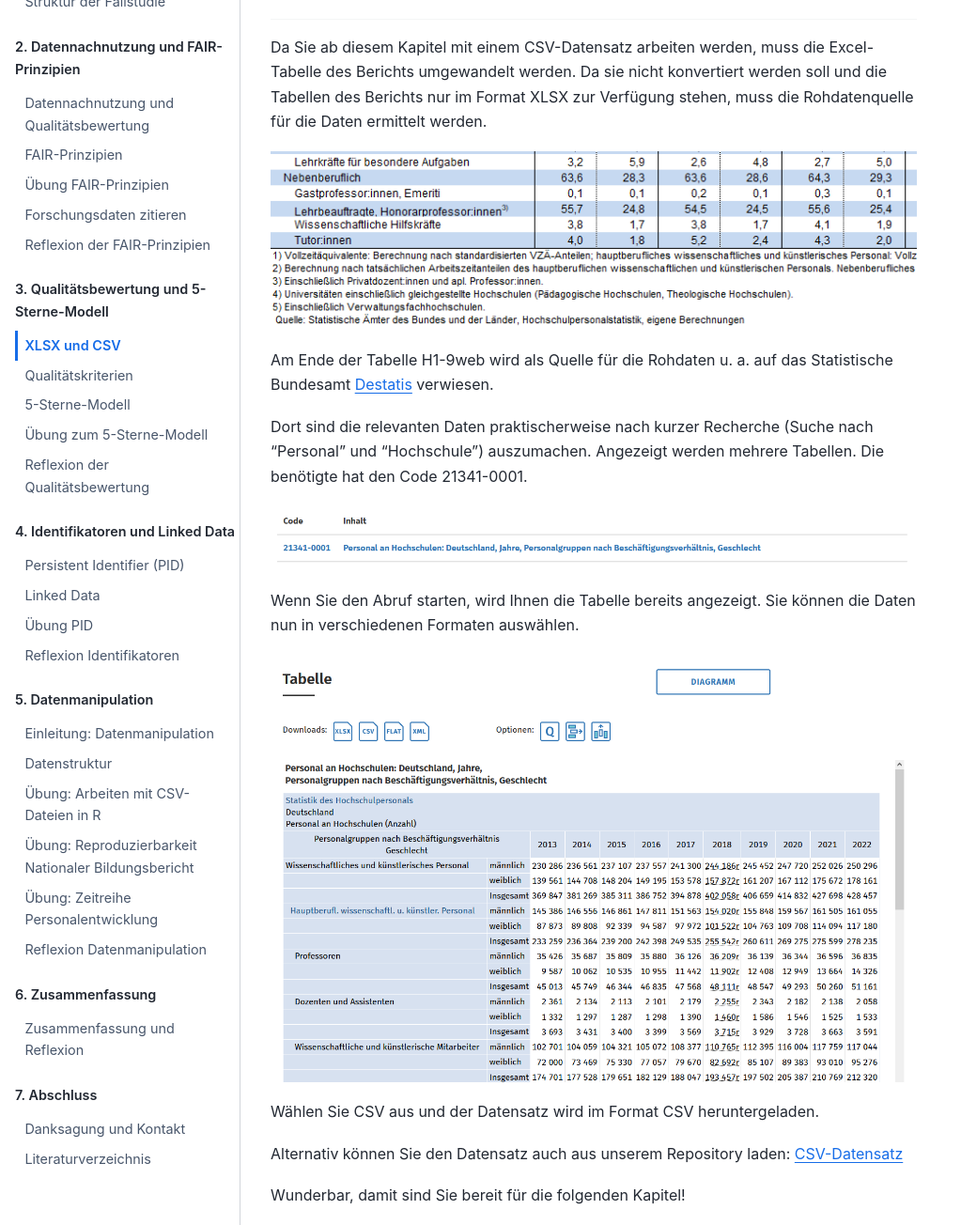
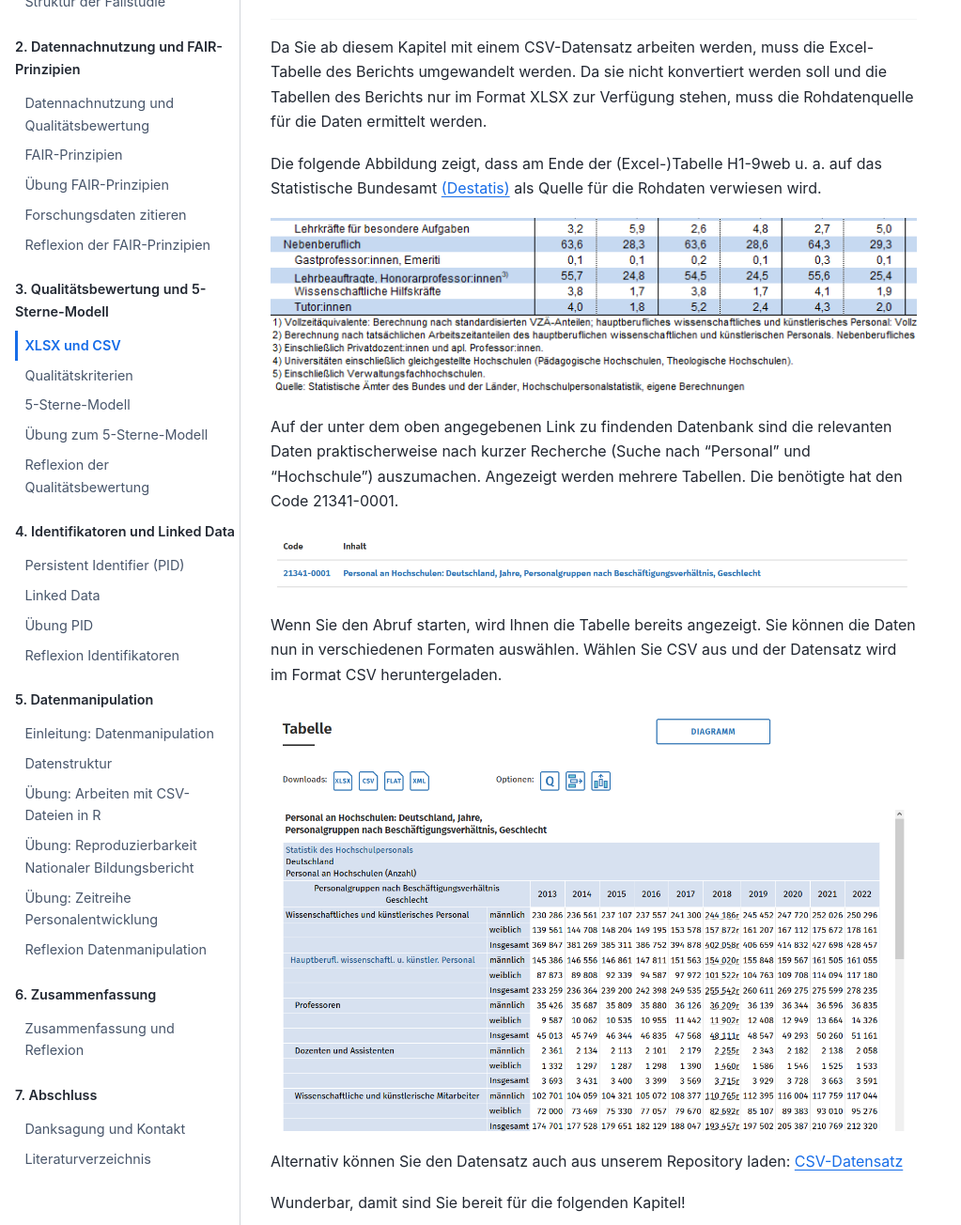
Before and after one commit to quadriga-dk/Tabelle-Fallstudie-1, a Jupyter Book: the page built from Markdown/10_XLSXundCSV.md, in a window 1280 px wide and 1400 px high, scrolled down 658 px, cut to the strip 96-1400 px from the top of the window. Shown: the whole strip at 94% size, without its empty margins (0-1023 px from the left). Built offline with Jupyter Book 1.0.4 settings and Sphinx 7.4.7 and the Sphinx Book theme 1.1.4, drawn with Linux system fonts in a browser that asks for light colours.

Commit message:
Update 10_XLSXundCSV.md

```diff
--- a/Markdown/10_XLSXundCSV.md
+++ b/Markdown/10_XLSXundCSV.md
@@ -3,7 +3,7 @@
 
 Als Einstieg in das Kapitel Qualitätsbewertung, lassen Sie uns noch einmal einen Blick auf die Daten werfen. Aus der Bewertung der FAIRness der Daten ging bereits hervor, dass Daten im Format XLSX unter bestimmten Gesichtspunkten Einschränkungen unterliegen können.
 
-Dies unterstreicht das kurze Tutorial zu Datenqualität und Maschinenlesbarkeit tabellarischer Daten in Bezug auf CSV und XLSX, dass von der [Open Data Informationsstelle Berlin](https://odis-berlin.de/), einem Projekt der [Technologiestiftung Berlin](https://www.technologiestiftung-berlin.de/), erstellt wurde. Dort erfahren Sie u. a., wie sich die beiden Formate unterscheiden und warum Excel-Tabellen oft nicht einwandfrei maschinenlesbar sind. Das Video wurde unter der Lizenz CC BY veröffentlicht.
+Dies unterstreicht das kurze Tutorial zu Datenqualität und Maschinenlesbarkeit tabellarischer Daten in Bezug auf CSV und XLSX, dass von der <a href="https://odis-berlin.de" target="_blank">Open Data Informationsstelle Berlin</a>, einem Projekt der <a href="https://www.technologiestiftung-berlin.de" target="_blank">Technologiestiftung Berlin</a>, erstellt wurde. Dort erfahren Sie u. a., wie sich die beiden Formate unterscheiden und warum Excel-Tabellen oft nicht einwandfrei maschinenlesbar sind. Das Video wurde unter der Lizenz CC BY veröffentlicht.
 
 <iframe width="560" height="315" src="https://www.youtube.com/embed/Nb_cLObVKho?si=cuM3HATsLLsvbk-h"
 title="YouTube video player" frameborder="0"
@@ -18,22 +18,20 @@ referrerpolicy="strict-origin-when-cross-origin" allowfullscreen>
 
 Da Sie ab diesem Kapitel mit einem CSV-Datensatz arbeiten werden, muss die Excel-Tabelle des Berichts umgewandelt werden. Da sie nicht konvertiert werden soll und die Tabellen des Berichts nur im Format XLSX zur Verfügung stehen, muss die Rohdatenquelle für die Daten ermittelt werden.
 
+Die folgende Abbildung zeigt, dass am Ende der (Excel-)Tabelle H1-9web u. a. auf das Statistische Bundesamt <a href="https://www-genesis.destatis.de/genesis/online" target="_blank">(Destatis)</a> als Quelle für die Rohdaten verwiesen wird.
+
 ![Quellenangabe](_images/Quelle_Destatis.PNG)
 
-
-Am Ende der Tabelle H1-9web wird als Quelle für die Rohdaten u. a. auf das Statistische Bundesamt [Destatis](https://www-genesis.destatis.de/genesis/online) verwiesen.
-
-Dort sind die relevanten Daten praktischerweise nach kurzer Recherche (Suche nach "Personal" und "Hochschule") auszumachen. Angezeigt werden mehrere Tabellen. Die benötigte hat den Code 21341-0001.
+Auf der unter dem oben angegebenen Link zu findenden Datenbank sind die relevanten Daten praktischerweise nach kurzer Recherche (Suche nach "Personal" und "Hochschule") auszumachen. Angezeigt werden mehrere Tabellen. Die benötigte hat den Code 21341-0001.
 
 ![Anzeige der Suchergebnisse](_images/Destatis_Suche.PNG)
 
 
 Wenn Sie den Abruf starten, wird Ihnen die Tabelle bereits angezeigt. Sie können die Daten nun in verschiedenen Formaten auswählen.
+Wählen Sie CSV aus und der Datensatz wird im Format CSV heruntergeladen.
 
 ![Anzeige der Tabelle](_images/Destatis_Abruf.PNG)
 
-
-Wählen Sie CSV aus und der Datensatz wird im Format CSV heruntergeladen.
 
 Alternativ können Sie den Datensatz auch aus unserem Repository laden: [CSV-Datensatz](Data/21341-0001_F.csv)
 
```
